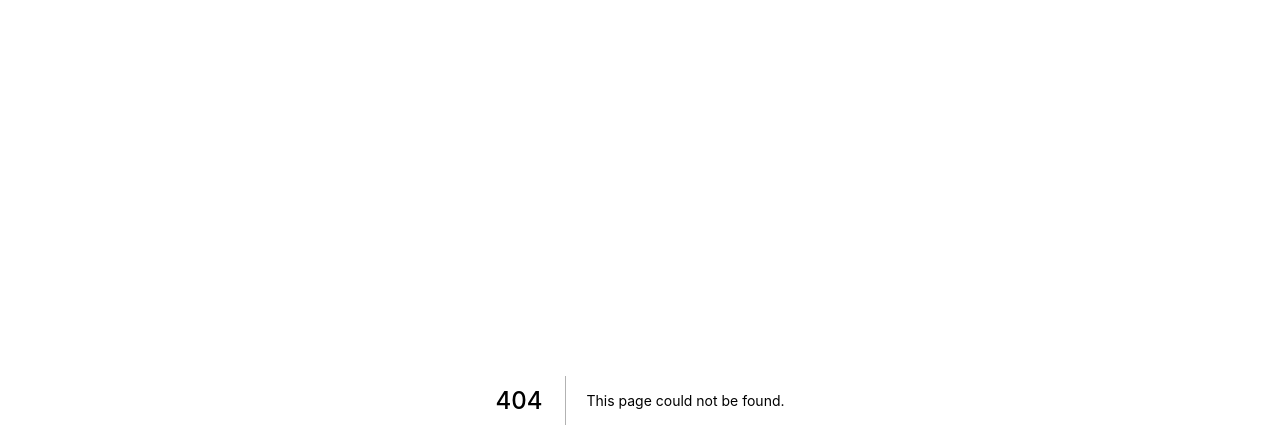
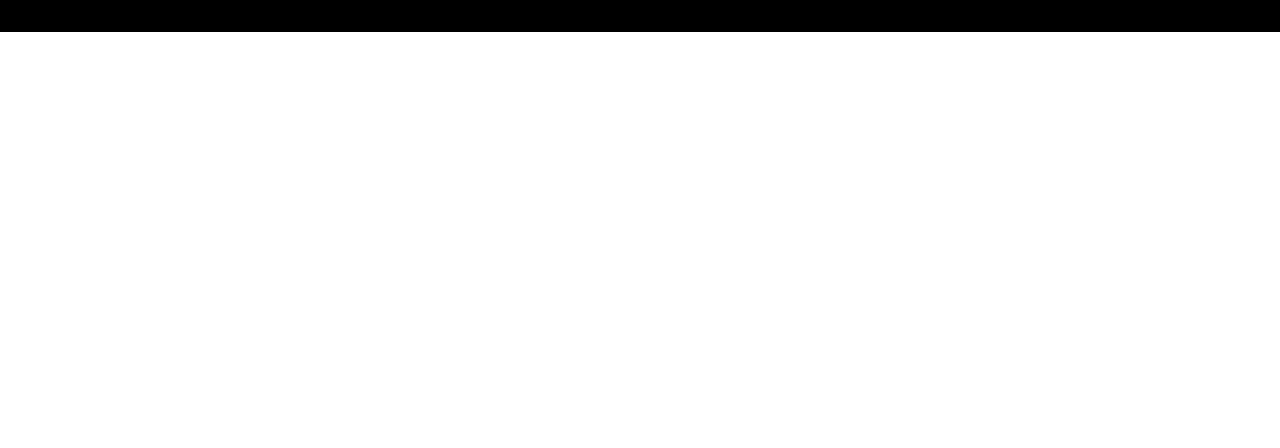
Before and after one commit to tabeaki/cnpes_site, a Next.js app: page /components/Footer in a window 1280 px wide. Before the commit this address had no page. Shown: the top 448 px of the page. Built offline with nearby package versions, Linux system fonts and the light colour scheme; what @thirdweb-dev/react would draw is missing.

Commit message:
header Footer update

```diff
--- /dev/null
+++ b/pages/components/Footer.tsx
@@ -0,0 +1,13 @@
+import Link from 'next/link';
+
+function Footer() {
+    return <footer className="bg-[#000000]">
+    <div className="">
+      <div className='grid grid-cols-4 lg:grid lg:grid-cols-12 lg:gap-12'>
+        <div className='px-1 pb-2 text-[#000000]'><a href="">1</a></div>
+      </div>
+    </div>
+  </footer>
+  }
+
+  export default Footer;
--- a/pages/components/Header.tsx
+++ b/pages/components/Header.tsx
@@ -7,7 +7,6 @@
                     <div className='justify-front flex'>
                     </div>
                     <div className="lg:justify-center flex">
-                        <Image className="" src="/headerLogo.png" alt="chara1" width={160} height={20} objectFit="contain"/>
                     </div>
                     <div className="justify-end px-2 flex">
                         <div className="bg-[url('/opensea_icon.png')] invisible md:visible px-2 pt-8 mx-1 bg-center bg-cover"><a className="px-2 py-4" href=""></a></div>
--- a/pages/index.tsx
+++ b/pages/index.tsx
@@ -4,6 +4,7 @@
 import Image from 'next/image';
 import Seo from './components/Seo';
 import Header from './components/Header';
+import Footer from './components/Footer';
 
 import { allowlistAddresses }  from "./components/allowlist";
 import { setting }  from "./consts/setting";
@@ -216,6 +217,7 @@
       />
       <Header />
       <MintButton/>
+      <Footer />
     </div>
 
   );
```
